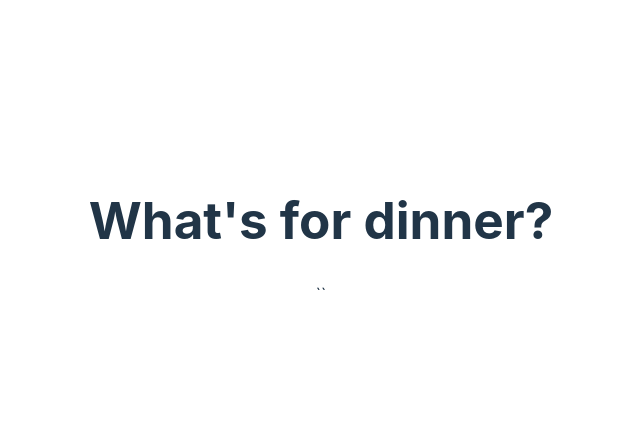
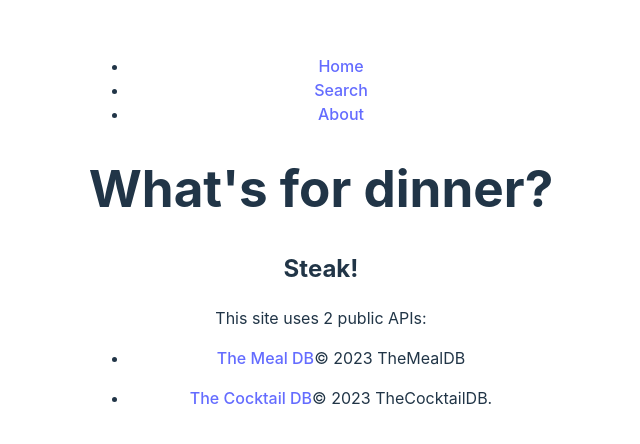
Before and after one commit to DanielMurphy87/Team-ABCD-Group-Project, a React (Vite) app in the folder client/: page / in a window 1280 px wide. Shown: the part 168-612 px from the top of the page, without its empty margins (319-959 px from the left). Built offline with nearby package versions, Linux system fonts and the light colour scheme.

Commit message:
feat: MainLayout interaction with Browserouter working, persisting header and footer content across pages, using RootConfig component. No styling or test yet.

```diff
--- a/client/src/App.tsx
+++ b/client/src/App.tsx
@@ -1,10 +1,10 @@
 import './App.css';
+import RouterConfig from './navigation/RouterConfig';
 
 function App() {
   return (
     <div className="App">
-      <h1 className="title">What&apos;s for dinner?</h1>
-      ``
+      <RouterConfig />
     </div>
   );
 }
--- a/client/src/main.tsx
+++ b/client/src/main.tsx
@@ -1,13 +1,11 @@
 import React from 'react';
 import ReactDOM from 'react-dom/client';
-import { BrowserRouter } from 'react-router-dom';
+import ErrorBoundary from 'react-error-boundary';
 import App from './App';
 import './index.css';
 
 ReactDOM.createRoot(document.getElementById('root') as HTMLElement).render(
-  <BrowserRouter>
-    <React.StrictMode>
-      <App />
-    </React.StrictMode>
-  </BrowserRouter>
+  <React.StrictMode>
+    <App />
+  </React.StrictMode>
 );
--- /dev/null
+++ b/client/src/navigation/Nav.tsx
@@ -0,0 +1,14 @@
+import { NavLink } from "react-router-dom";
+
+const Nav = () =>
+    <>
+        <nav>
+            <ul>
+                <li><NavLink to='/'>Home</NavLink></li>
+                <li><NavLink to='/search'>Search</NavLink></li>
+                <li><NavLink to='/about'>About</NavLink></li>
+            </ul>
+        </nav>
+    </>
+
+export default Nav;
--- a/client/src/navigation/RouterConfig.tsx
+++ b/client/src/navigation/RouterConfig.tsx
@@ -1,27 +1,24 @@
-import Home from 'pages/home';
-import MainLayout from 'pages/layout/MainLayout';
+import Home from '../pages/home';
+import Search from '../pages/search';
+import About from '../pages/about';
+import MainLayout from '../pages/layout/MainLayout';
+import NotFound from '../pages/errors/NotFound';
 import { Suspense } from 'react';
-import { Route, Routes } from 'react-router-dom';
-import { HOME_ROUTE, SEARCH_ROUTE, BASE_ROUTE } from './pathConstant';
+import ErrorBoundary from 'react-error-boundary';
+import { BrowserRouter, Route, Routes } from 'react-router-dom';
+import { HOME_ROUTE, SEARCH_ROUTE, BASE_ROUTE, ABOUT_ROUTE } from './pathConstant';
 
-// type Props = {
-//   Component: React.FC;
-// };
+const RouterConfig: React.FC = () =>
+  <BrowserRouter>
+    <Routes>
+      <Route path='/' element={<MainLayout />}>
+        <Route index element={<Home message="Steak" />} />
+        <Route path='search' element={<Search />} />
+        <Route path='about' element={<About />} />
+        <Route path='*' element={<NotFound/>} />
+      </Route>
+    </Routes>
+  </BrowserRouter>
 
-function RouterConfig() {
-  return (
-    <>
-      <Suspense fallback={<div>Loading...</div>}>
-        <Routes>
-          <Route path={BASE_ROUTE} element={<MainLayout/>} />
-            <Route path={HOME_ROUTE} element={<Home message="Steak" />} />
-            <Route path={SEARCH_ROUTE} element={<Home message="Pizza" />}>
-              {/* <Route path=":id" element={<Home message="Pizza" />} /> */}
-            </Route>
-        </Routes>
-      </Suspense>
-    </>
-  );
-}
 
 export default RouterConfig;
--- a/client/src/pages/about/About.tsx
+++ b/client/src/pages/about/About.tsx
@@ -1,7 +1,7 @@
 const About = () => {
   return (
     <div>
-      <h1>Search</h1>
+      <h1>About</h1>
     </div>
   );
 };
--- a/client/src/pages/about/index.ts
+++ b/client/src/pages/about/index.ts
@@ -1,3 +1,3 @@
-import Search from '../search/Search';
+import About from './About';
 
-export default Search;
+export default About;
--- /dev/null
+++ b/client/src/pages/errors/NotFound.tsx
@@ -0,0 +1,9 @@
+const NotFound = () => {
+    return (
+      <div>
+        <h1>Code 404: Page not found (on this site)!</h1>
+      </div>
+    );
+  };
+
+  export default NotFound;
--- a/client/src/pages/home/Home.tsx
+++ b/client/src/pages/home/Home.tsx
@@ -5,7 +5,8 @@ type HomeProps = {
 const Home: React.FC<HomeProps> = ({ message }) => {
   return (
     <div className="home">
-      <h1 className="title">What&apos;s for dinner? {`${message}!`}</h1>
+      <h1 className="title">What&apos;s for dinner?</h1>
+      <h2>{`${message}!`}</h2>
     </div>
   );
 };
--- a/client/src/pages/layout/Footer.tsx
+++ b/client/src/pages/layout/Footer.tsx
@@ -2,7 +2,7 @@
 const Footer: React.FC = () =>
 <>
     <footer>
-        <p>This site uses 2 public APIs</p>
+        <p>This site uses 2 public APIs:</p>
         <nav>
             <ul>
                 <li><p><a href="https://www.themealdb.com/api.php">The Meal DB</a>&#169; 2023 TheMealDB</p></li>
--- a/client/src/pages/layout/Header.tsx
+++ b/client/src/pages/layout/Header.tsx
@@ -1,14 +1,16 @@
+import Nav from '../../navigation/Nav';
 
 const Header: React.FC = () =>
 <>
     <header>
-        <nav>
+        <Nav />
+{/*         <nav>
             <ul>
                 <li><a href="">Register</a></li>
                 <li><a href="">Login</a></li>
                 <li><a href="">Contact Us</a></li>
             </ul>
-        </nav>
+        </nav> */}
     </header>
 </>
 
--- a/client/src/pages/search/index.ts
+++ b/client/src/pages/search/index.ts
@@ -1,3 +1,5 @@
 import Search from './Search';
 
 // Path: client/src/pages/search/Search.tsx
+
+export default Search;
```
